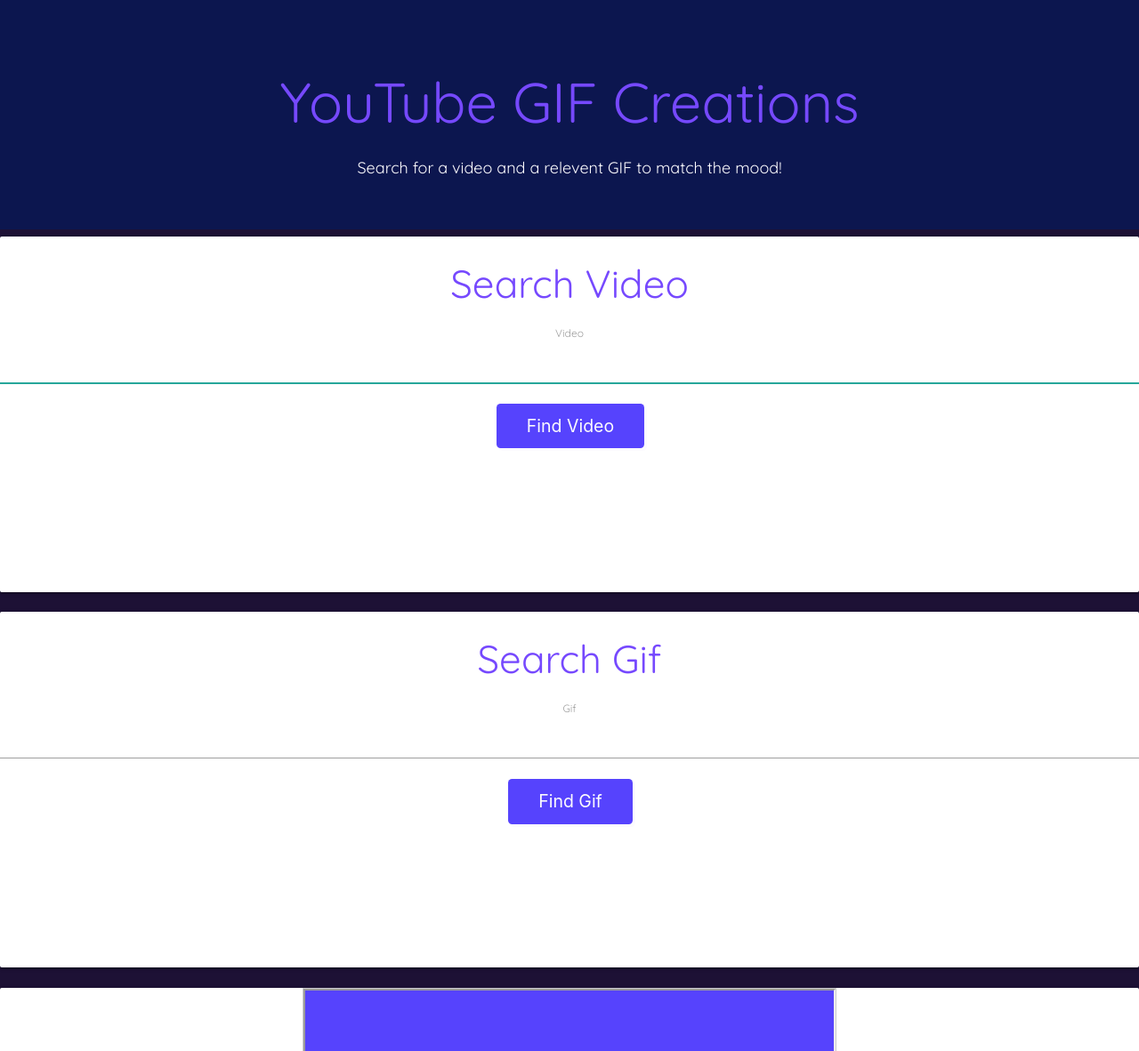
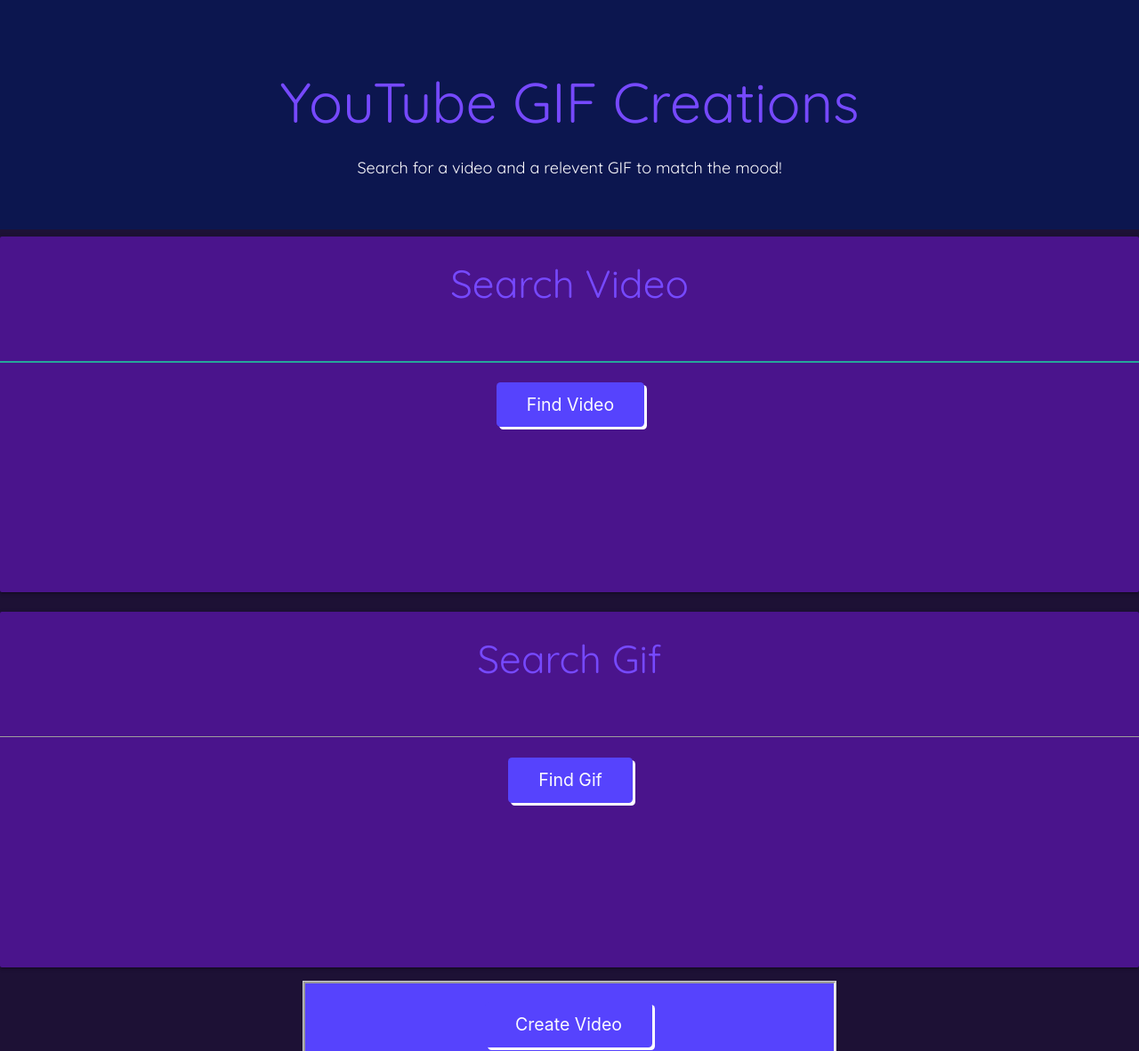
Before and after one commit to dltorrise/Youtube-Gif-Creations, a plain HTML site: page index.html in a window 1280 px wide. Shown: the top 1182 px of the page at 89% size. Drawn offline with nearby package versions, Linux system fonts and the light colour scheme.

Commit message:
added Materialize values to classes

```diff
--- a/index.html
+++ b/index.html
@@ -8,7 +8,6 @@
    <link href="link rel=" preconnect href="https://fonts.googleapis.com">
    <link rel="preconnect" href="https://fonts.gstatic.com" crossorigin>
    <link href="https://fonts.googleapis.com/css2?family=Quicksand&display=swap" rel="stylesheet">
-   <!--added materialize style sheet to page-->
    <link rel="stylesheet" href="https://cdnjs.cloudflare.com/ajax/libs/materialize/1.0.0/css/materialize.min.css">
    <link rel="stylesheet" href="./assets/css/styles.css" />
    <title>Project 1</title>
@@ -20,61 +19,55 @@
 </header>
 
 <body>
-<!--changed form to "video-form"-->
-   <div class="card">
-      <!--changed h3 class to card-video-->
-      <h3 class="card-video">Search Video</h3>
-      <form id="video-form" class="card-body">
-         <label class="form-label" for="video">Video</label>
-         <input name="video" id="video" type="text" autofocus="true" class="form-input" />
+
+   <div class="card purple darken-4">
+      <h3 class="card-video purple darken-4">Search Video</h3>
+      <form id="video-form" class="card-body purple darken-4">
+         <label class="form-label" for="video"></label>
+         <input name="video" id="video" type="text" autofocus="true" class="input" />
          <button id="get-video" type="submit" class="find-btn">Find Video</button>
-         <!--changed btn to find-btn-->
       </form>
    </div>
    <div id="video-results"></div>
-<!--changed form to "gif-form"-->
-   <div class="card">
-      <!--changed h3 class to card-gif-->
+
+   <div class="card purple darken-4">
+
       <h3 class="card-gif">Search Gif</h3>
       <form id="gif-form" class="card-body">
-         <label class="form-label" for="gif">Gif</label>
-         <input name="gif" id="gif" type="text" autofocus="true" class="form-input" />
-         <button id="get-gif" type="submit" class="gif-btn">Find Gif</button>
-         <!--changed btn to gif-btn-->
+         <label class="form-label" for="gif"></label>
+         <input id="gif" type="text" autofocus="true" class="input" />
+         <button id="get-gif" type="submit" class="waves-effect waves-light gif-btn">Find Gif</button>
+
       </form>
       <div id="gif-results"></div>
    </div>
 
-   <div class="card">
-      <!--created video container to house created videos-->
-      <div class="video-container">
-         <img class="gif-for-video">
-         <iframe class="final-video"></iframe>
-      </div>
+   <div class="video-container">
+      <img class="gif-for-video">
+      <iframe class="final-video"></iframe>
+      <form id="video-form" class="card-body">
+         <button id="create-video" type="submit" class="create-btn">Create Video</button>
+         <label class="form-label" for="Your-Videos"></label>
+      </form>
+   </div>
 
-      <h3 class="card-header">Your Videos</h3>
-      <form id="video-form" class="card-body">
-         <label class="form-label" for="Your Videos">Video</label>
-
-         <button id="create-video" type="submit" class="create-btn">Create Video</button>
-         <!--changed btn to create-btn-->
-      </form>
-<!--changed form to "previous-form"-->
+   <div class=previous-video-container>
       <form id="previous-form" class="card-body">
          <label class="form-label" for="Previous Videos"></label>
-         <button id="previous-video" type="submit" class="previous-btn"> Previous Videos</button>
+         <button id="previous-video" type="submit" class="previous-btn">Previous Videos</button>
       </form>
       <div id="previous-results"></div>
+      <h4>Click to see your previous videos</h4>
    </div>
-<!--renamed all "forms" to their respective buttons-->
+
    <script src="./assets/js/script.js"></script>
 
-   <footer>
+   <footer class="page-footer white-text center indigo darken-4">
       <p>
          &copy; 2023 Awesome group Danielle, Ryan, and William.
       </p>
    </footer>
-<!--added footer class-->
+
 </body>
 
 </html>
```
